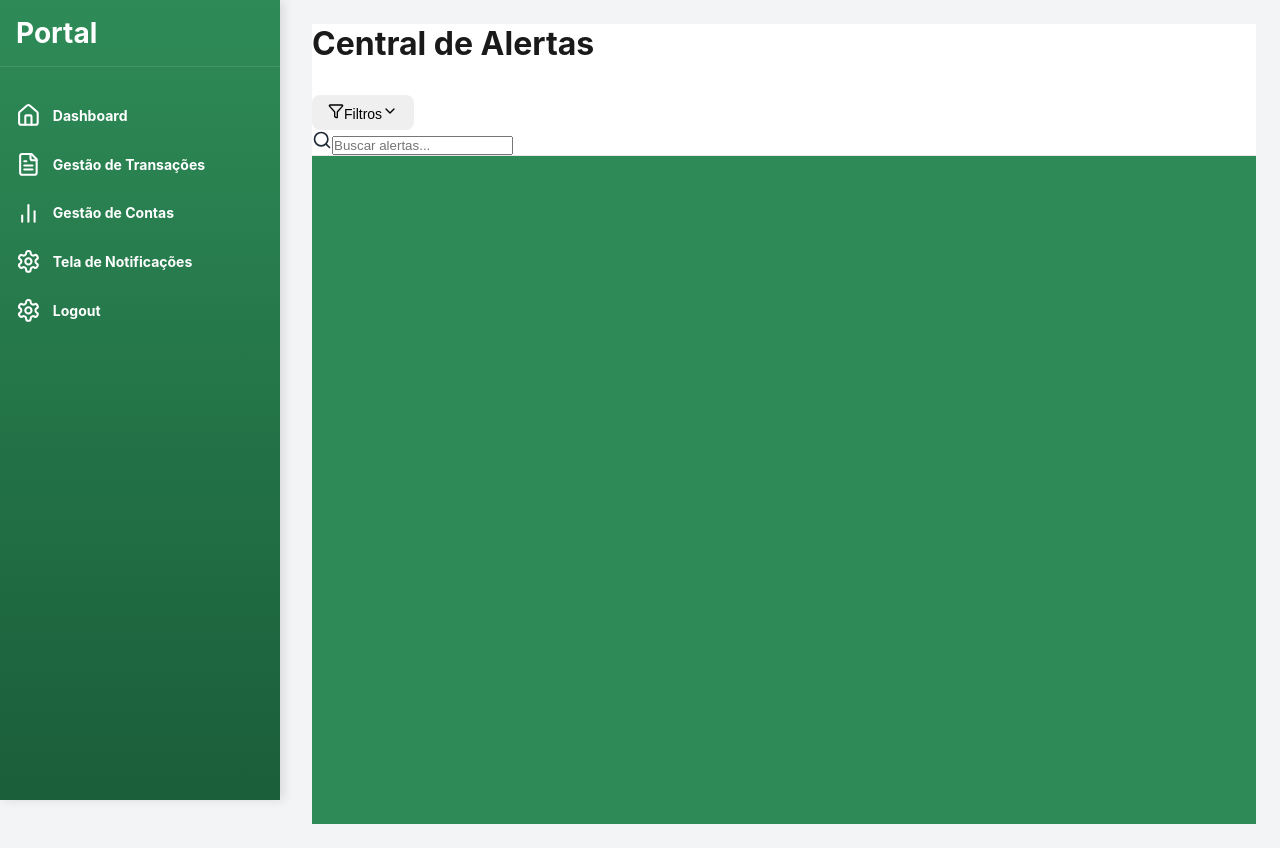
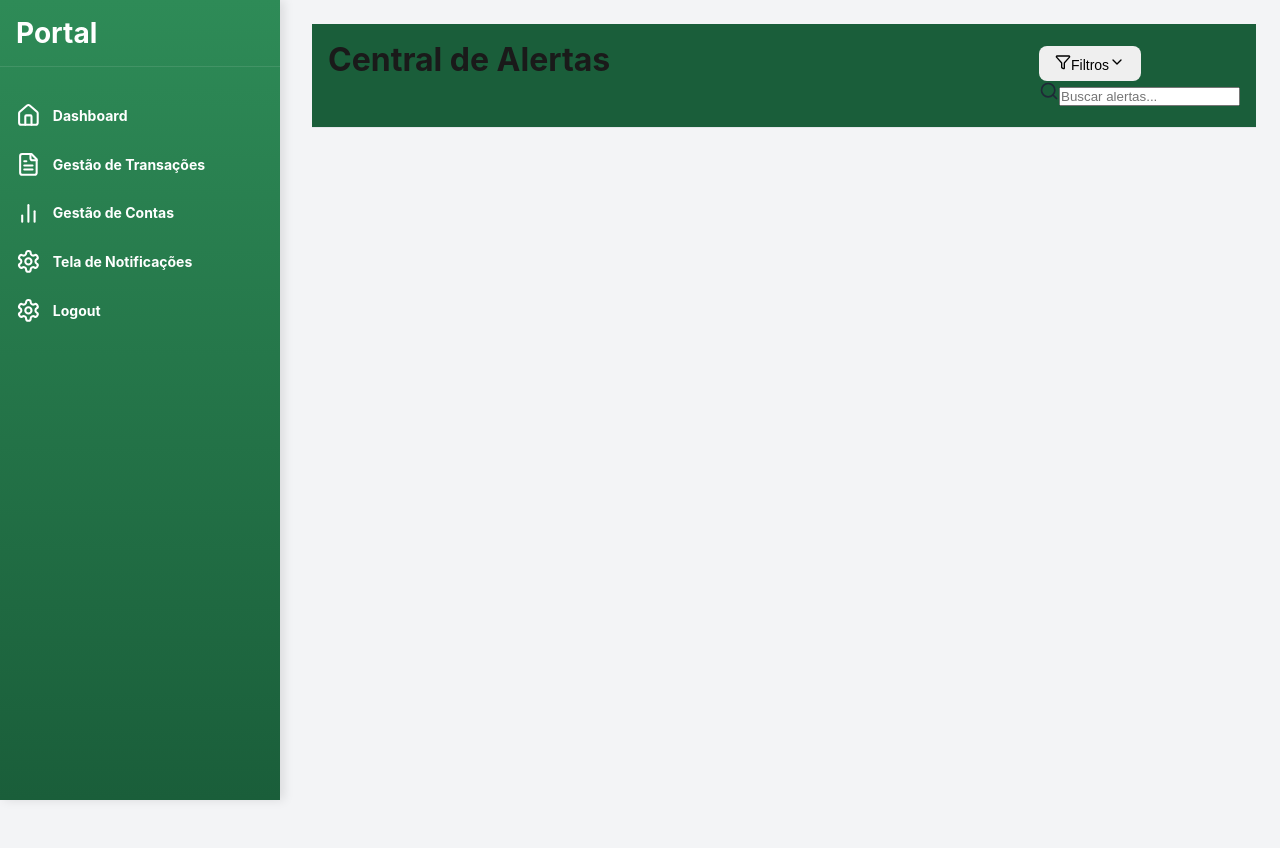
Before and after one commit to RusthenRonald2006/Portal-de-analise-em-anomalias-transacionais, a React (Create React App) app in the folder detec-anomalias/: page /notificacoes in a window 1280 px wide. Built offline with nearby package versions, Linux system fonts and the light colour scheme; the HTML template or start-up script is replaced by a standard one.

Commit message:
aplicando estilos ao header content

```diff
--- a/detec-anomalias/src/components/Pages/Notificacoes.module.css
+++ b/detec-anomalias/src/components/Pages/Notificacoes.module.css
@@ -50,13 +50,22 @@
 /*parte de alertas de notificações*/
 .container_not{
     font-family: -apple-system, BlinkMacSystemFont, 'Segoe UI', Roboto, 'Helvetica Neue', Arial, sans-serif;
-    background-color: #2E8B57;
     min-height: 100%;
 }
 header{
     background-color: white;
     border-bottom: 1px solid #e5e7eb;
 }
+.header_content {
+    max-width: 80rem;
+    background-color: #1a5e3a;
+    margin: 0 auto;
+    padding: 1rem;
+    display: flex;
+    justify-content: space-between;
+    align-items: center;
+  }
+
 
 @media (max-width:1024px){
     .mobile_menu_button{
```
